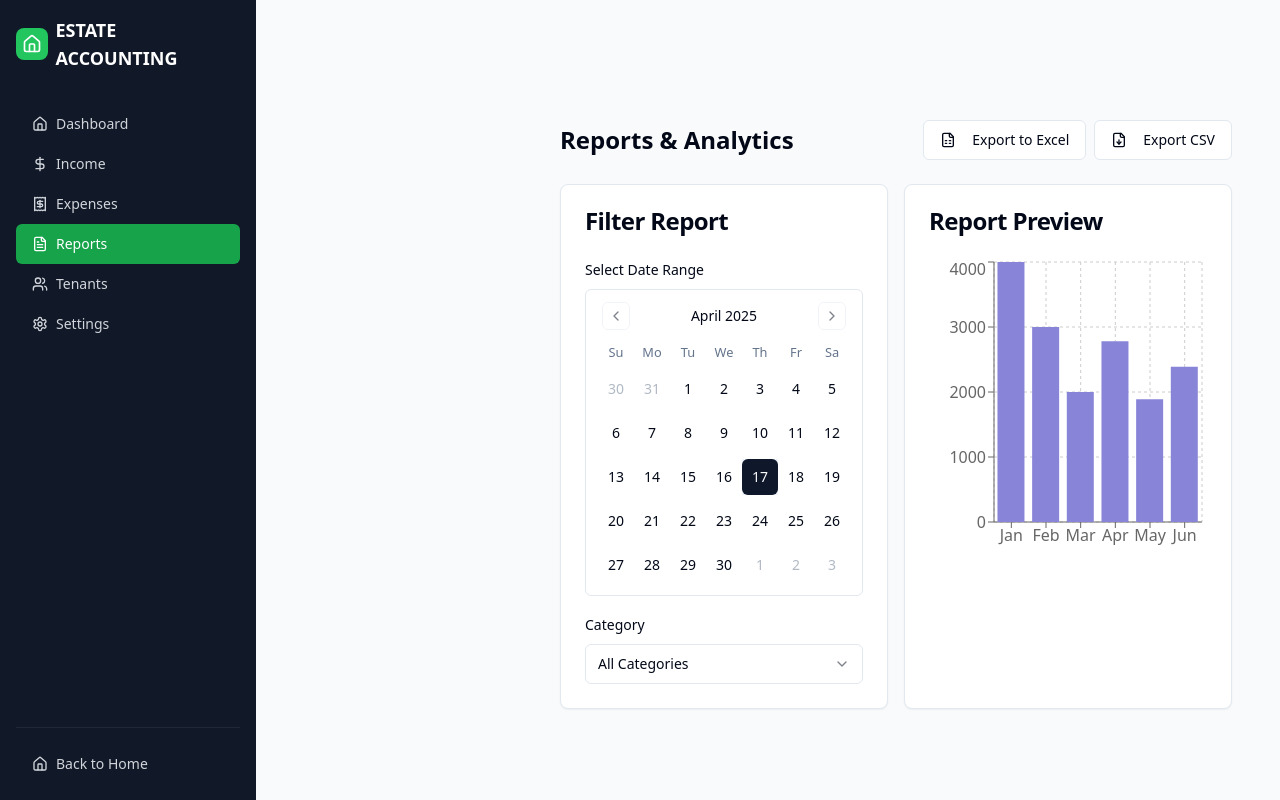
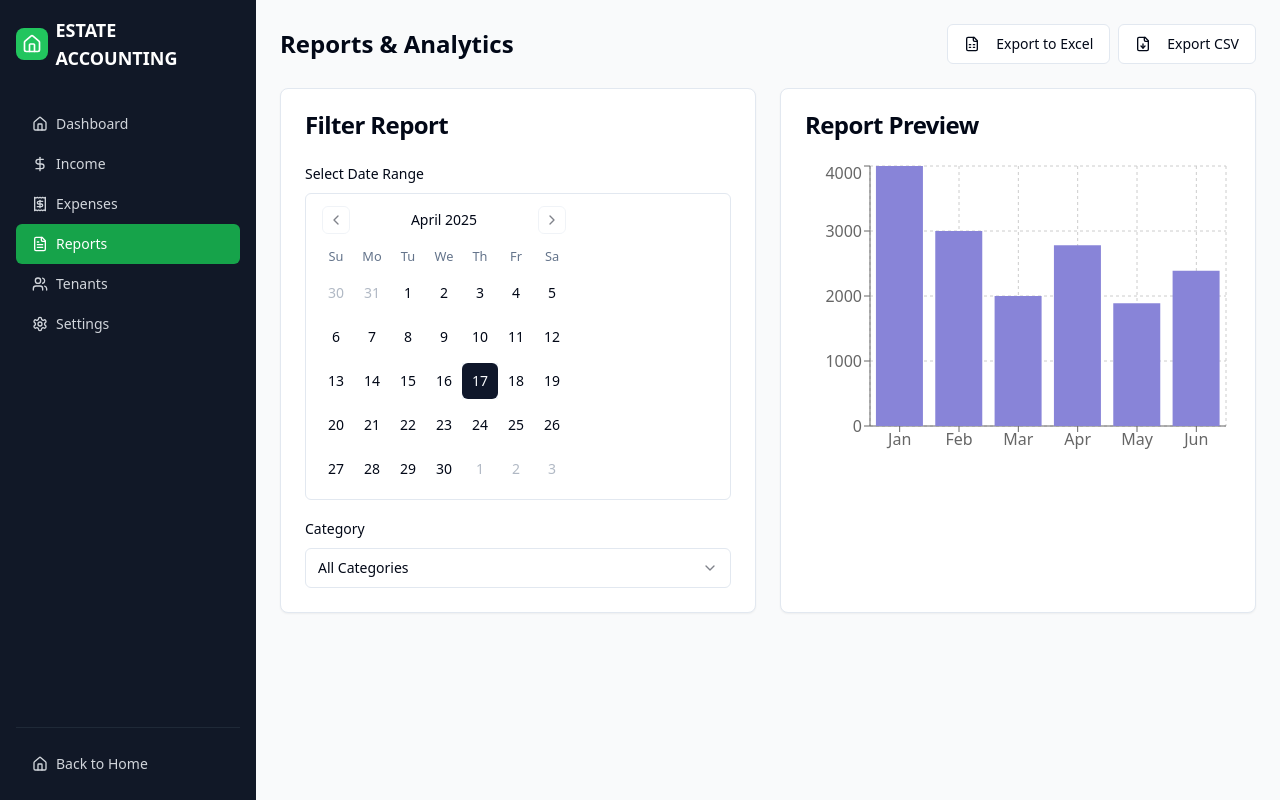
Before and after one commit to SavvyBit-Technologies/pocket-estate-view, a React (Vite) app: page /dashboard/reports in a window 1280 px wide. Built offline with nearby package versions, Linux system fonts and the light colour scheme.

Commit message:
Fix: Consistent spacing in dashboard pages
Apply consistent spacing and layout to dashboard pages for improved visual consistency.

```diff
--- a/src/App.tsx
+++ b/src/App.tsx
@@ -23,7 +23,7 @@ const queryClient = new QueryClient();
 const DashboardLayout = ({ children }: { children: React.ReactNode }) => (
   <div className="min-h-screen bg-gray-50">
     <Sidebar />
-    <div className="md:ml-64 p-6 pt-24">
+    <div className="md:ml-64">
       {children}
     </div>
   </div>
--- a/src/pages/Index.tsx
+++ b/src/pages/Index.tsx
@@ -29,14 +29,17 @@ const COLORS = ["#0088FE", "#00C49F", "#FFBB28", "#FF8042"];
 
 const Dashboard = () => {
   return (
-    <div className="p-6 md:ml-64 space-y-6">
+    <div className="space-y-6 p-6">
       {/* Search Bar */}
+      <div className="flex items-center justify-between">
+        <h1 className="text-2xl font-semibold">Dashboard</h1>
         <div className="relative">
           <Search className="absolute left-3 top-1/2 transform -translate-y-1/2 text-muted-foreground h-4 w-4" />
           <Input
             placeholder="Search transactions, tenants..."
             className="pl-10 w-full md:w-[300px] bg-background"
           />
+        </div>
       </div>
 
       <div className="grid gap-4 md:grid-cols-3">
--- a/src/pages/Reports.tsx
+++ b/src/pages/Reports.tsx
@@ -41,7 +41,7 @@ export function Reports() {
   };
 
   return (
-    <div className="p-6 space-y-6 md:ml-64">
+    <div className="space-y-6 p-6">
       <div className="flex flex-col md:flex-row gap-4 items-start md:items-center justify-between">
         <h1 className="text-2xl font-semibold">Reports & Analytics</h1>
         <div className="flex gap-2">
@@ -56,7 +56,7 @@ export function Reports() {
         </div>
       </div>
 
-      <div className="grid gap-4 md:grid-cols-2">
+      <div className="grid gap-6 md:grid-cols-2">
         <Card>
           <CardHeader>
             <CardTitle>Filter Report</CardTitle>
```
Lines whose indentation alone changed are shown as unchanged.
